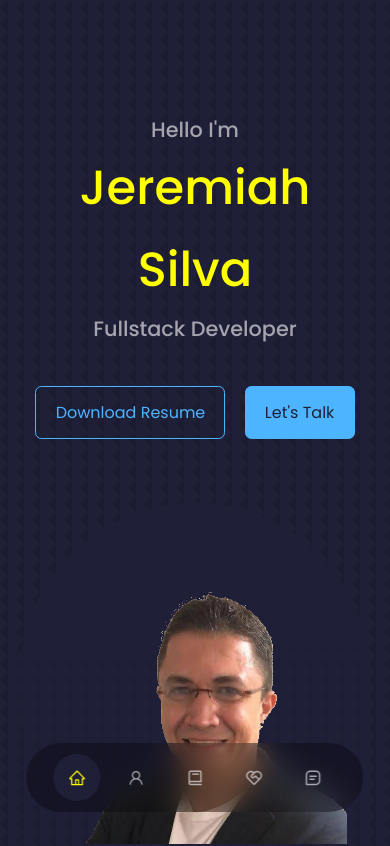
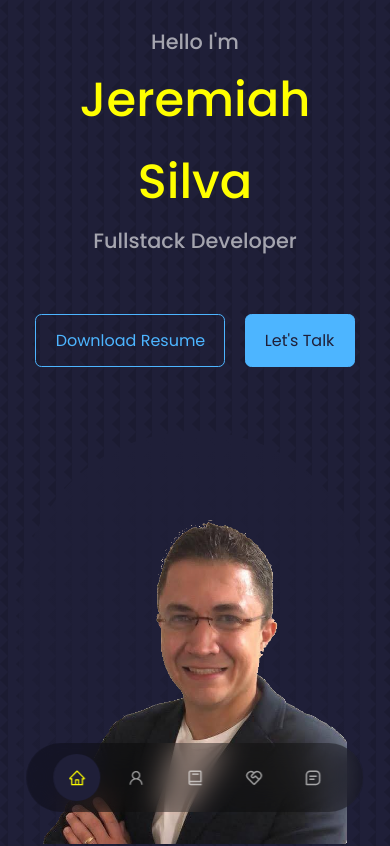
Before and after one commit to Jeremiah-Silva/jeremiah--portfolio, a React (Create React App) app: page / in a window 390 px wide. Shown: the top 846 px of the page. Built offline with nearby package versions, Linux system fonts and the light colour scheme.

Commit message:
Adjusted Position

```diff
--- a/src/components/header/header.css
+++ b/src/components/header/header.css
@@ -1,6 +1,6 @@
 header {
     height: 100vh;
-    padding-top: 7rem;
+    padding-top: 1.5rem;
     overflow: hidden;
 }
 
@@ -12,7 +12,7 @@ header {
 
 /* ================ CTA ================ */
 .cta {
-    margin-top: 2.5rem;
+    margin-top: 3.5rem;
     display: flex;
     gap: 1.2rem;
     justify-content: center;
@@ -64,7 +64,7 @@ header {
 /* ================ MEDIA QUERIES (MEDIUM DEVICES) ================ */
 @media screen and (max-width: 1024px) {
     header {
-        height: 68vh;
+        height: 100vh;
     }
 }
 /* ================ MEDIA QUERIES (SMALL DEVICES) ================ */
```
